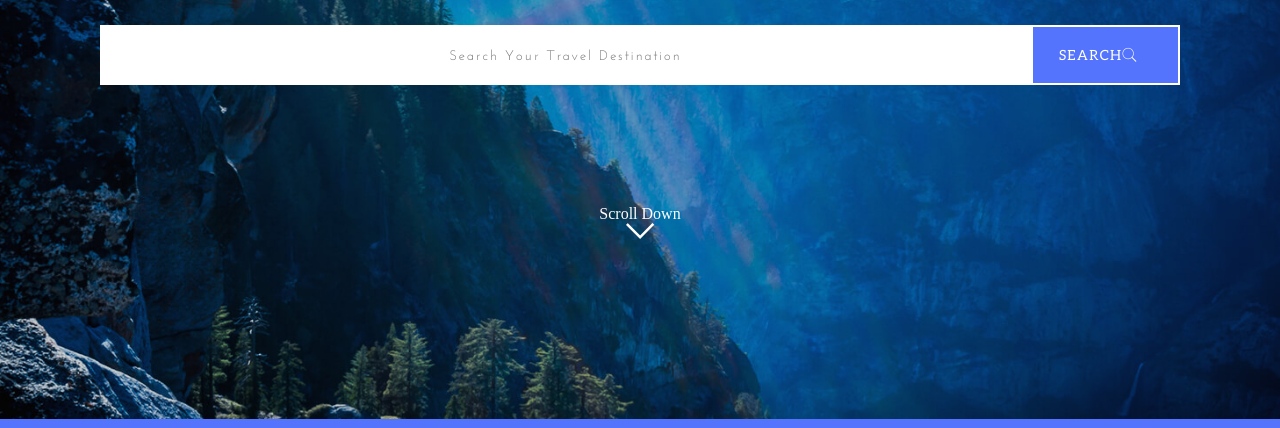
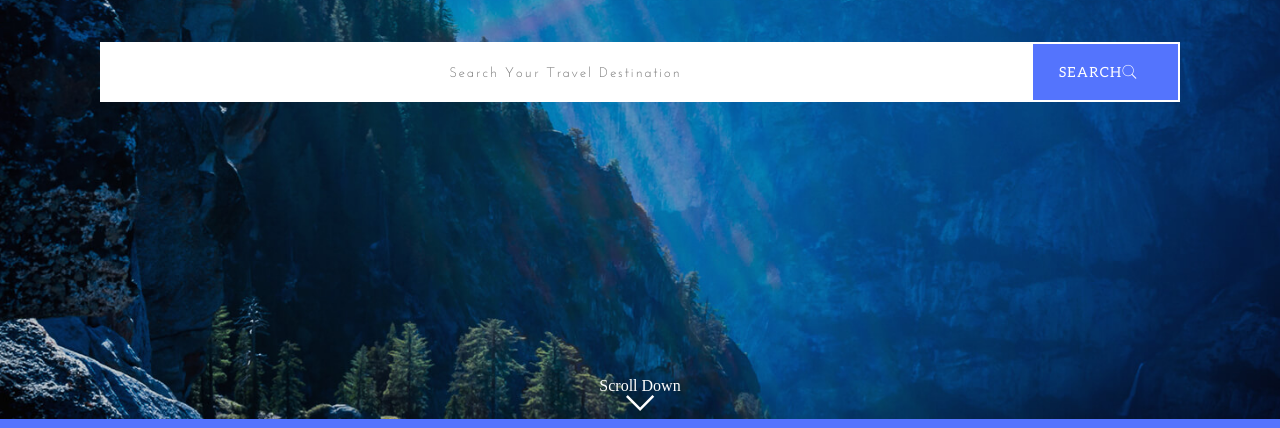
Before and after one commit to alla2021/Bhromaon-website, a plain HTML site: page index.html in a window 1280 px wide. Shown: the part 301-729 px from the top of the page. Drawn offline with nearby package versions, Linux system fonts and the light colour scheme; files whose address does not match are found by name.

Commit message:
fixed styles

```diff
--- a/src/css/main.css
+++ b/src/css/main.css
@@ -49,6 +49,7 @@
   .hero {
     height: calc(100vh - 50px);
     padding: 120px 0 0 0;
+    position: relative;
   }
 }
 .hero__title {
@@ -193,7 +194,12 @@
   color: #fff;
   display: -webkit-box;
   display: -ms-flexbox;
-  display: flex;
+  position: absolute;
+  left: 0;
+  right: 0;
+  bottom: 11%;
+  margin-left: auto;
+  margin-right: auto;
   -webkit-box-orient: vertical;
   -webkit-box-direction: normal;
       -ms-flex-direction: column;
```
